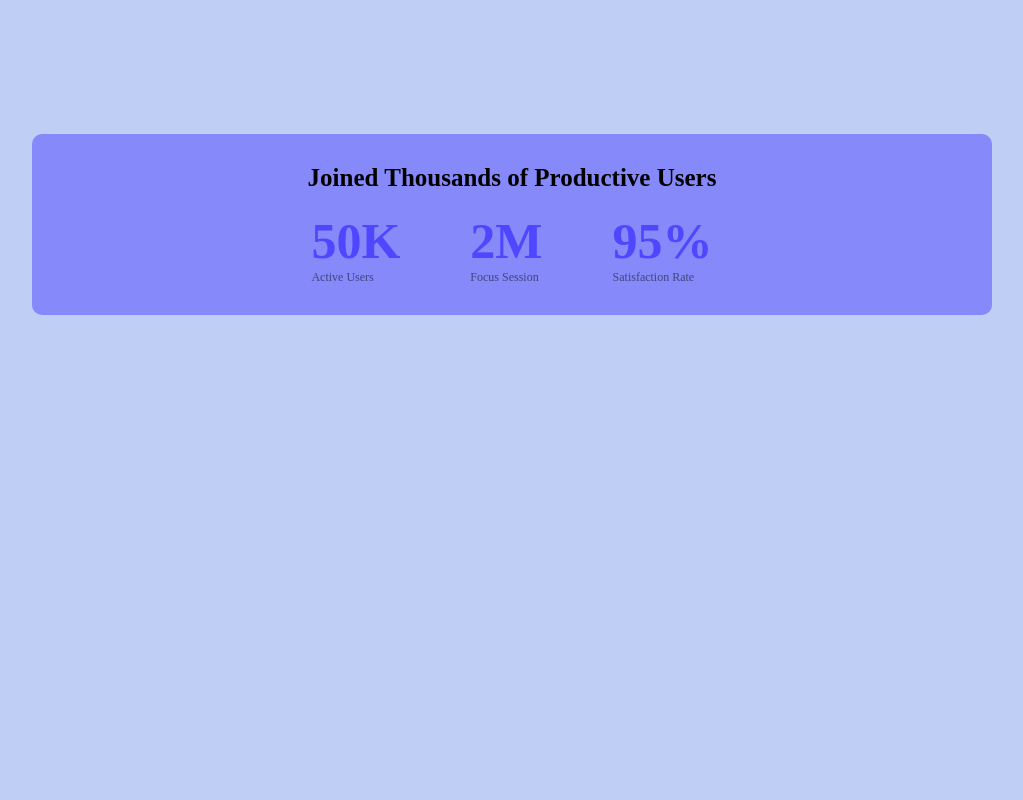
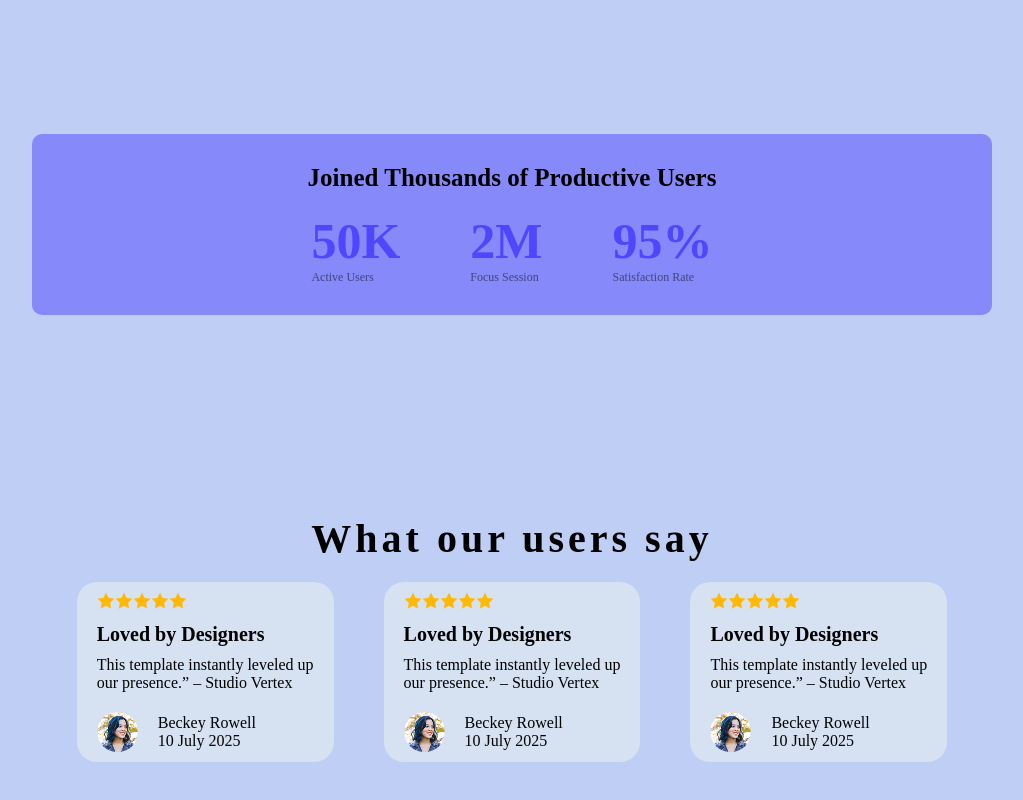
Before and after one commit to mdmithunali/1st-project, a plain HTML site: page index.html in a window 1280 px wide. Shown: the part 805-1605 px from the top of the page, without its empty margins (128-1151 px from the left). Before the commit the page ends 1320 px from the top, so only its background shows below. Drawn offline with Linux system fonts and the light colour scheme.

Commit message:
get in touch section

```diff
--- a/index.html
+++ b/index.html
@@ -68,6 +68,80 @@
 
         </section>
 
+        <!-- Let’s Get In Touch Section -->
+
+
+ <section class="get-in-touch">
+            <h3 class="get-touch-title">What our users say</h3>
+            <div class="user-info-container">
+            <div class="user-info">
+                <div class="star">
+                    <li><img src="/image/icon-star.png" alt=""></li>
+                    <li><img src="/image/icon-star.png" alt=""></li>
+                    <li><img src="/image/icon-star.png" alt=""></li>
+                    <li><img src="/image/icon-star.png" alt=""></li>
+                    <li><img src="/image/icon-star.png" alt=""></li>
+                    </div>
+
+
+                    <div class="use-title">Loved by Designers</div>
+                    <div class="user-subtitle">This template instantly leveled up <br> our presence.” – Studio Vertex</div>
+                    <div class="profile">
+                        <img class="avater-pic" src="/image/gril.png" alt="">
+                        <div class="avater">
+                            <div class="avater-title">Beckey Rowell</div>
+                            <div class="avater-subtile">10 July 2025</div>
+                        </div>
+                    </div>
+
+            </div>
+            <div class="user-info">
+                <div class="star">
+                    <li><img src="/image/icon-star.png" alt=""></li>
+                    <li><img src="/image/icon-star.png" alt=""></li>
+                    <li><img src="/image/icon-star.png" alt=""></li>
+                    <li><img src="/image/icon-star.png" alt=""></li>
+                    <li><img src="/image/icon-star.png" alt=""></li>
+                    </div>
+
+
+                    <div class="use-title">Loved by Designers</div>
+                    <div class="user-subtitle">This template instantly leveled up <br> our presence.” – Studio Vertex</div>
+                    <div class="profile">
+                        <img class="avater-pic" src="/image/gril.png" alt="">
+                        <div class="avater">
+                            <div class="avater-title">Beckey Rowell</div>
+                            <div class="avater-subtile">10 July 2025</div>
+                        </div>
+                    </div>
+
+            </div>
+            <div class="user-info">
+                <div class="star">
+                    <li><img src="/image/icon-star.png" alt=""></li>
+                    <li><img src="/image/icon-star.png" alt=""></li>
+                    <li><img src="/image/icon-star.png" alt=""></li>
+                    <li><img src="/image/icon-star.png" alt=""></li>
+                    <li><img src="/image/icon-star.png" alt=""></li>
+                    </div>
+
+
+                    <div class="use-title">Loved by Designers</div>
+                    <div class="user-subtitle">This template instantly leveled up <br> our presence.” – Studio Vertex</div>
+                    <div class="profile">
+                        <img class="avater-pic" src="/image/gril.png" alt="">
+                        <div class="avater">
+                            <div class="avater-title">Beckey Rowell</div>
+                            <div class="avater-subtile">10 July 2025</div>
+                        </div>
+                    </div>
+
+            </div>
+            </div>
+        </section>
+
+
+
 
 
 
--- a/style.css
+++ b/style.css
@@ -129,3 +129,68 @@ body{
     font-size: 12px;
     color: rgba(0, 0, 0, 0.5);
 }
+
+
+/* Let’s Get In Touch Section */
+.user-info-container{
+    display: flex;
+    gap: 50px;
+}
+.user-info{
+    background-color: rgb(214, 225, 242);
+    padding: 10px 20px;
+    border-radius: 20px;
+}
+.get-in-touch{
+    display: flex;
+    justify-content: center;
+    align-items: center;
+    flex-direction: column;
+    margin: 200px 50px;
+
+
+}
+
+
+.get-touch-title{
+    font-size: 40px;
+    letter-spacing: .1em;
+    margin-bottom: 20px;
+}
+.user-info{
+    display: flex;
+    flex-direction: column;
+}
+.user-info:hover{
+    background-color: #9cc9e4;
+    transition: .5s;
+}
+.star{
+    display: flex;
+}
+.star li{
+    list-style: none;
+    margin-bottom: 10px;
+}
+.use-title{
+    font-size: 20px;
+    font-weight: bold;
+    margin-bottom: 10px;
+}
+
+
+.profile{
+    display: flex;
+    align-items: center;
+    margin-top: 20px;
+
+
+}
+.avater{
+    display: flex;
+    flex-direction: column;
+}
+.avater-pic{
+    border-radius: 50%;
+    margin-right: 20px;
+}
```
